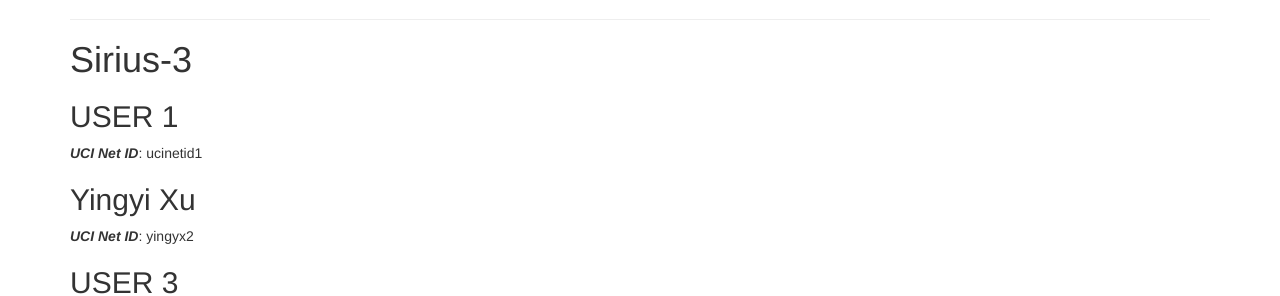
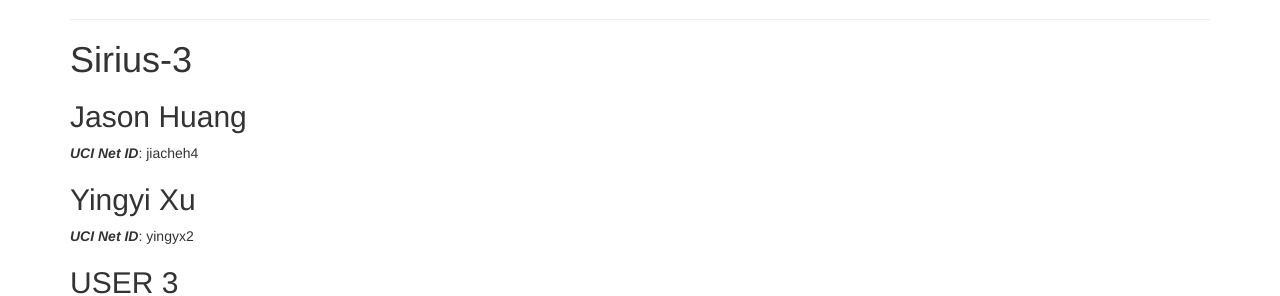
Before and after one commit to jiacheh4/Sirius-3, a Jekyll site: the page built from docs/team.md, in a window 1280 px wide. Shown: the part 133-429 px from the top of the page. Built offline with Jekyll 4.4.1, drawn with Linux system fonts in a browser that asks for light colours.

Commit message:
Update team.md

```diff
--- a/docs/team.md
+++ b/docs/team.md
@@ -6,8 +6,8 @@ title:  Sirius-3
 # {{ page.title }}
 
 
-## USER 1
-***UCI Net ID***: ucinetid1
+## Jason Huang
+***UCI Net ID***: jiacheh4
 
 ## Yingyi Xu
 ***UCI Net ID***: yingyx2
```
